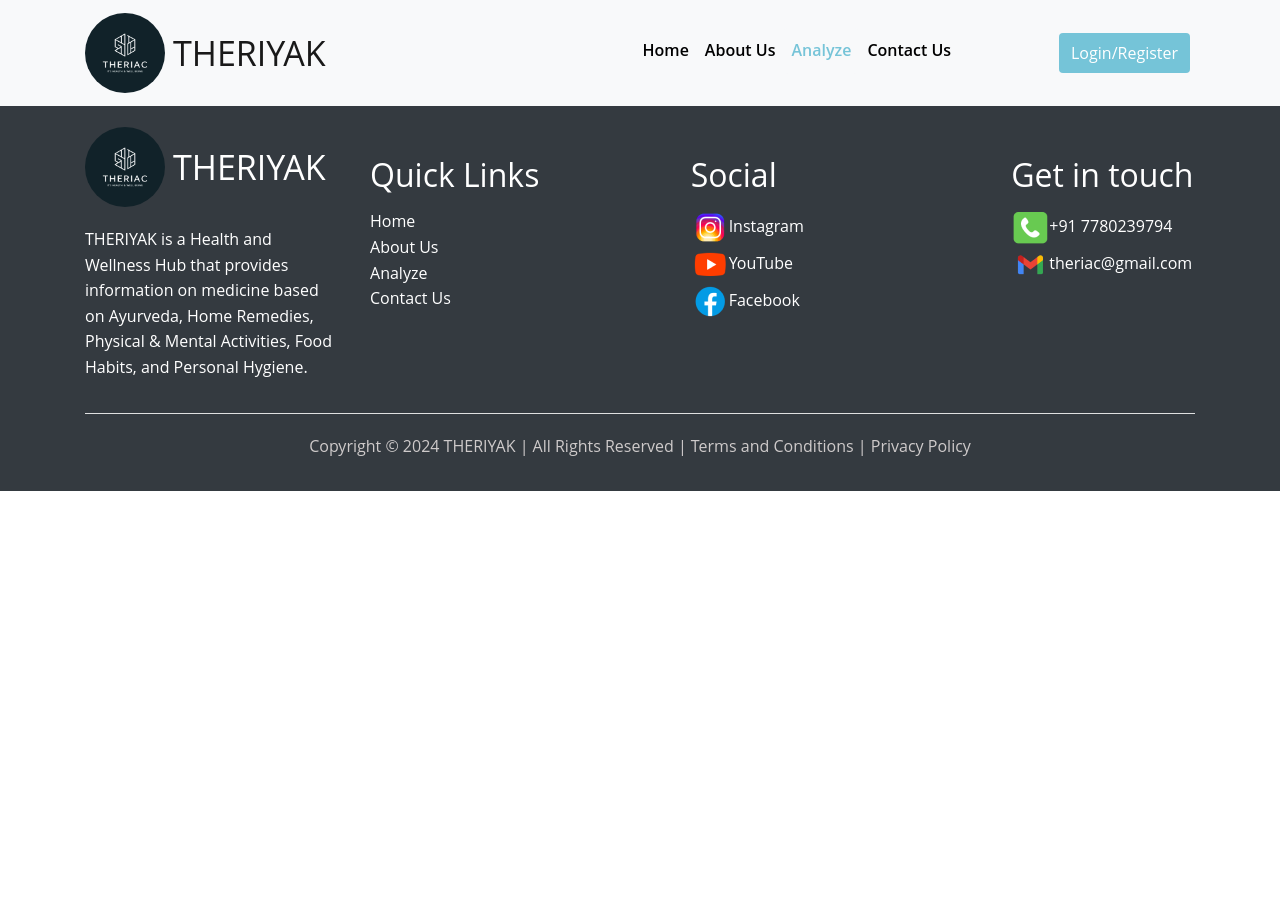
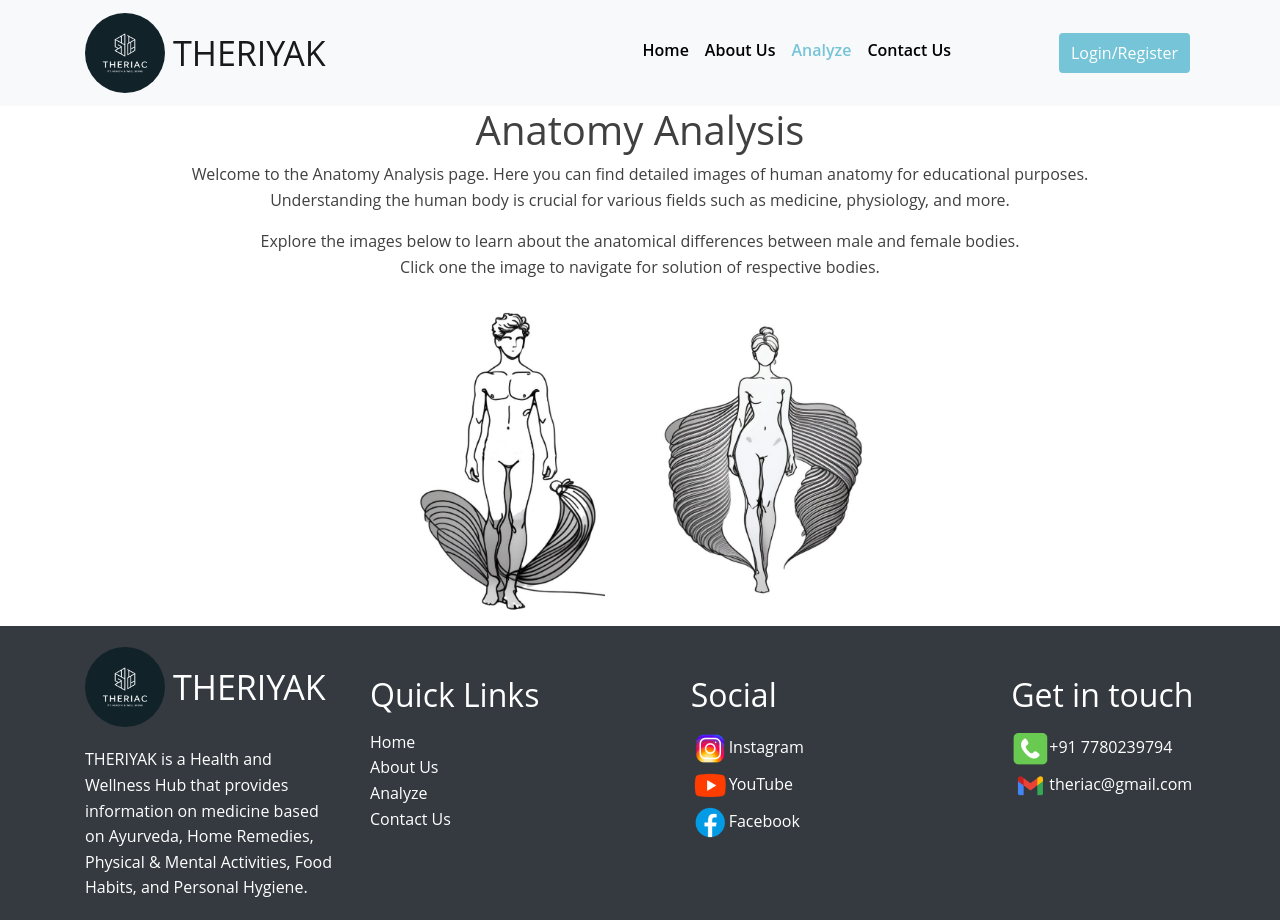
Before and after one commit to koushikamboru/theriac, a plain HTML site: page analyze.html in a window 1280 px wide. Shown: the top 920 px of the page. Before the commit the page ends 800 px from the top, so only its background shows below. Drawn offline with nearby package versions, Linux system fonts and the light colour scheme.

Commit message:
navigate

```diff
--- a/CSS/analyze.css
+++ b/CSS/analyze.css
@@ -7,3 +7,20 @@ body
     color: #404040;
     margin: 0%;
 }
+main
+{
+    text-align: center;
+    margin: 0px 167px 0px 167px;
+}
+
+.anatimg
+{
+    display: flex;
+    gap: 48px;
+    align-items: center;
+    justify-content: center;
+}
+.anatimg img
+{
+    height: 330px;
+}
--- /dev/null
+++ b/JS/analyze.js
@@ -0,0 +1,19 @@
+// script.js
+document.querySelectorAll('area').forEach(area => {
+    area.addEventListener('mouseenter', function(event) {
+        const tooltip = document.getElementById('tooltip');
+        tooltip.textContent = this.getAttribute('data-tooltip');
+        const rect = event.target.getBoundingClientRect();
+        const tooltipRect = tooltip.getBoundingClientRect();
+
+        // Position tooltip above the area
+        tooltip.style.left = `${rect.left + window.scrollX + (rect.width / 2) - (tooltipRect.width / 2)}px`;
+        tooltip.style.top = `${rect.top + window.scrollY - tooltipRect.height - 10}px`;
+        tooltip.style.display = 'block';
+    });
+
+    area.addEventListener('mouseleave', () => {
+        const tooltip = document.getElementById('tooltip');
+        tooltip.style.display = 'none';
+    });
+});
--- a/analyze.html
+++ b/analyze.html
@@ -47,7 +47,31 @@
     </header>
 
     <main>
-        <!-- Add your content here -->
+        <section>
+            <div class="anat_info">
+              <h1>Anatomy Analysis</h1>
+              <p>
+                Welcome to the Anatomy Analysis page. Here you can find detailed
+                images of human anatomy for educational purposes. Understanding the
+                human body is crucial for various fields such as medicine, physiology,
+                and more.
+              </p>
+              <p>
+                Explore the images below to learn about the anatomical differences
+                between male and female bodies. <br>Click one the image to navigate for solution of respective bodies.
+              </p>
+            </div>
+            <div class="anatimg">
+              <div class="maleanatimg">
+                <a href="maleanatomy.html"><img src="./assets/img/male.jpg" alt="Male Anatomy"/></a>
+
+              </div>
+              <div>
+                <a href=".html"><img src="./assets/img/female.jpg" alt="Female Anatomy"/></a>
+              </div>
+            </div>
+          </section>
+
     </main>
 
     <footer class="footer mt-auto py-3 bg-dark text-white">
@@ -99,6 +123,7 @@
     <script src="https://cdn.jsdelivr.net/npm/@popperjs/core@2.9.2/dist/umd/popper.min.js"></script>
     <script src="https://stackpath.bootstrapcdn.com/bootstrap/4.5.2/js/bootstrap.min.js"></script>
     <script src="./JS/index.js"></script>
+    <script src="./JS/analyze.js"></script>
 </body>
 
 </html>
```
Also changed, not shown: ibm project/analyze.js (deleted, +0 -19 lines), assets/img/female.jpg (added), assets/img/male.jpg (added).
